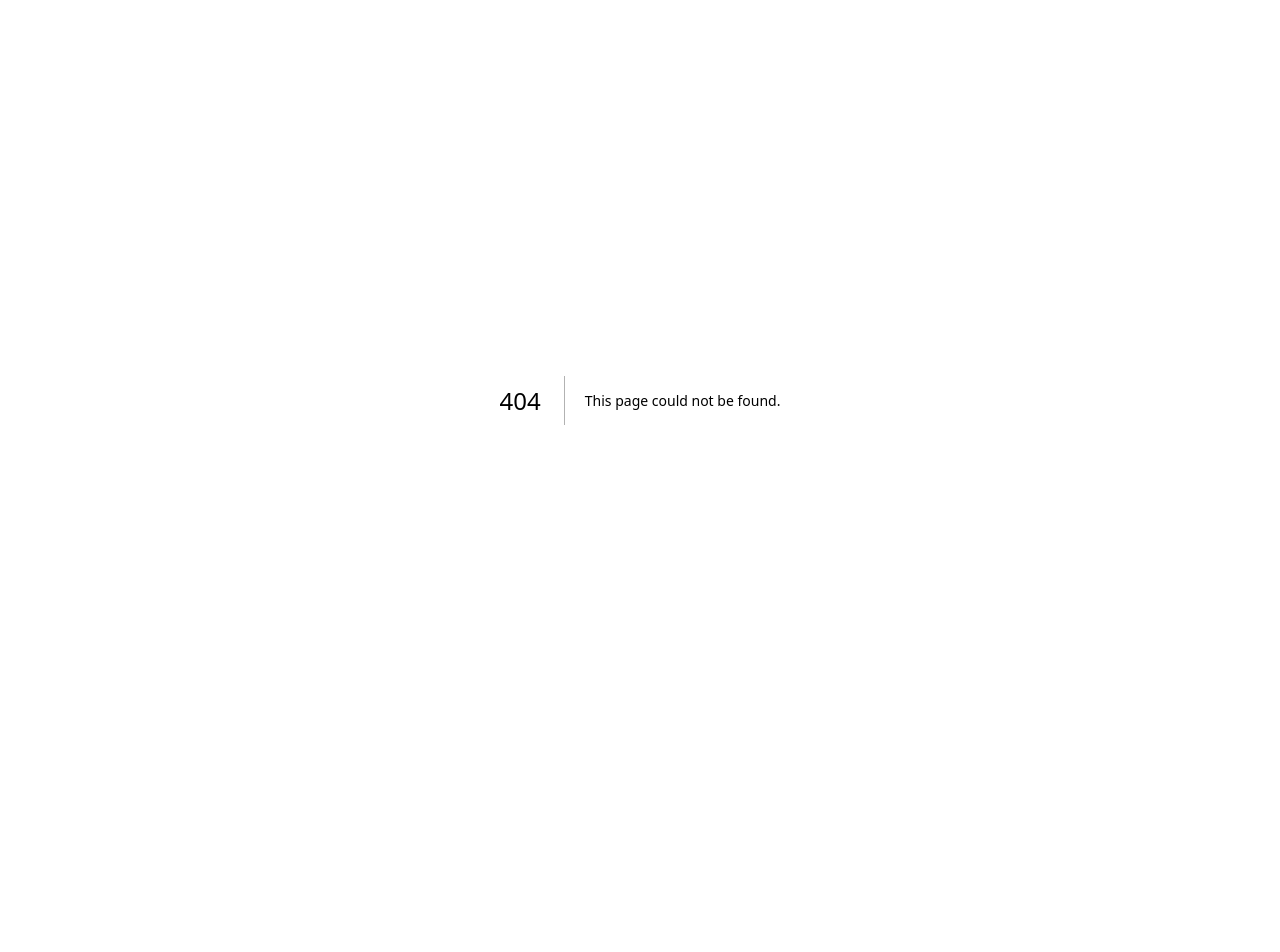
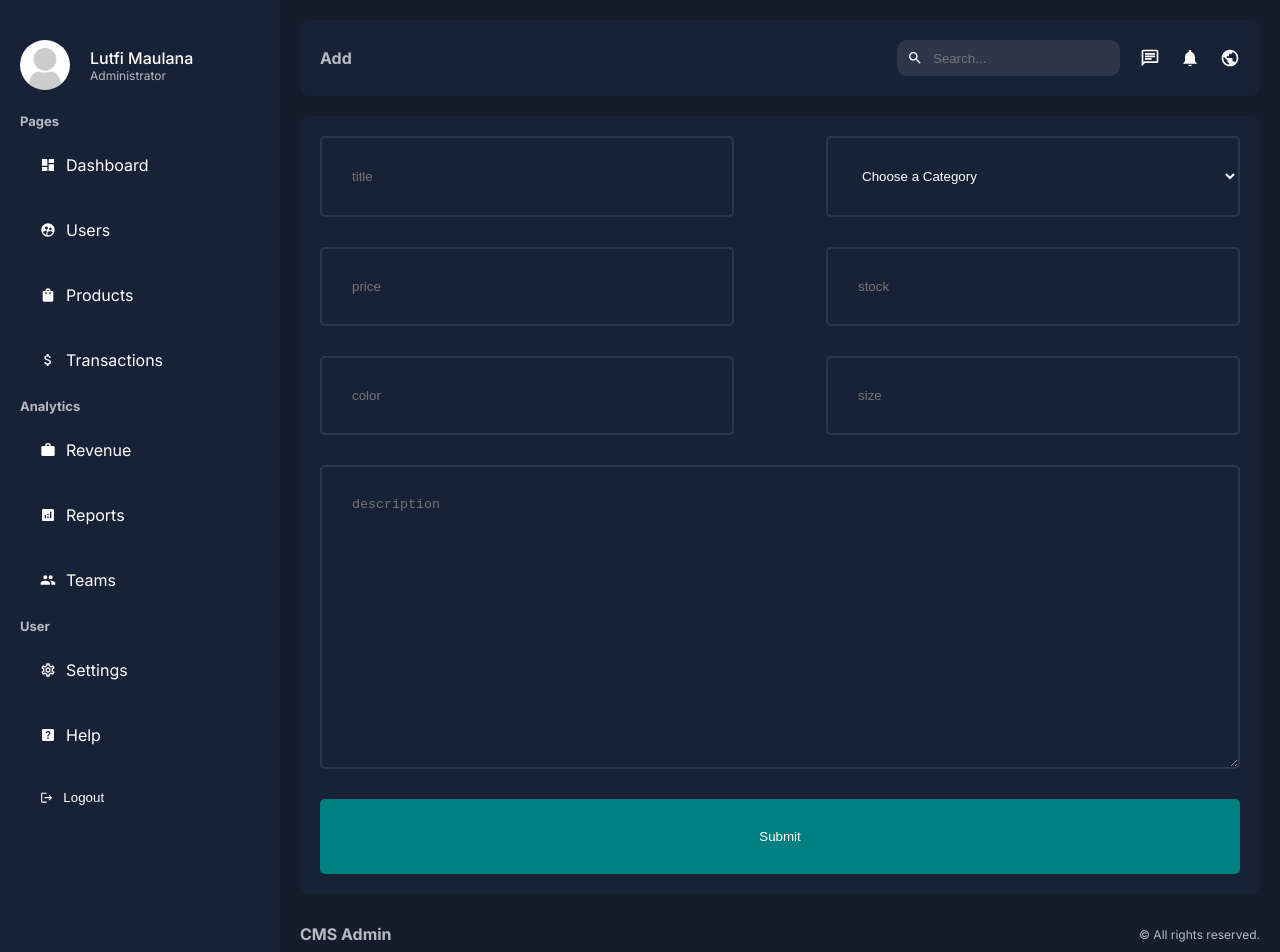
Before and after one commit to lutfimaulana17/cms-admin, a Next.js app: page /dashboard/products/add in a window 1280 px wide. Before the commit this address had no page. Shown: the top 952 px of the page. Before the commit the page ends 800 px from the top, so only its background shows below. Built offline with nearby package versions, Linux system fonts and the light colour scheme.

Commit message:
layouting add product page

```diff
--- /dev/null
+++ b/app/dashboard/products/add/page.jsx
@@ -0,0 +1,25 @@
+import styles from '@/app/ui/dashboard/products/addProduct/addProduct.module.css'
+
+const AddProductPage = () => {
+  return (
+    <div className={styles.container}>
+        <form action="" className={styles.form}>
+            <input type="text" name="title" placeholder="title" required />
+            <select name="cat" id="cat">
+                <option value="general">Choose a Category</option>
+                <option value="kitchen">Kitchen</option>
+                <option value="phone">Phone</option>
+                <option value="computer">Computer</option>
+            </select>
+            <input type="number" name="price" placeholder="price" />
+            <input type="number" name="stock" placeholder="stock" />
+            <input type="text" name="color" placeholder="color" />
+            <input type="text" name="size" placeholder="size" />
+            <textarea name="desc" id="desc" rows="16" placeholder="description"></textarea>
+            <button type="submit">Submit</button>
+        </form>
+    </div>
+  )
+}
+
+export default AddProductPage
--- /dev/null
+++ b/app/ui/dashboard/products/addProduct/addProduct.module.css
@@ -0,0 +1,39 @@
+.container{
+    background-color: var(--bgSoft);
+    padding: 20px;
+    border-radius: 10px;
+    margin-top: 20px;
+}
+
+.form{
+    display: flex;
+    flex-wrap: wrap;
+    justify-content: space-between;
+}
+
+.form input, .form textarea, .form select{
+    padding: 30px;
+    background-color: transparent;
+    color: var(--text);
+    border-radius: 5px;
+    margin-bottom: 30px;
+    border: 2px solid #2e374a;
+}
+
+.form input, .form select{
+    width: 45%;
+}
+
+.form textarea{
+    width: 100%;
+}
+
+.form button{
+    width: 100%;
+    padding: 30px;
+    background-color: teal;
+    color: var(--text);
+    border: none;
+    border-radius: 5px;
+    cursor: pointer;
+}
```
